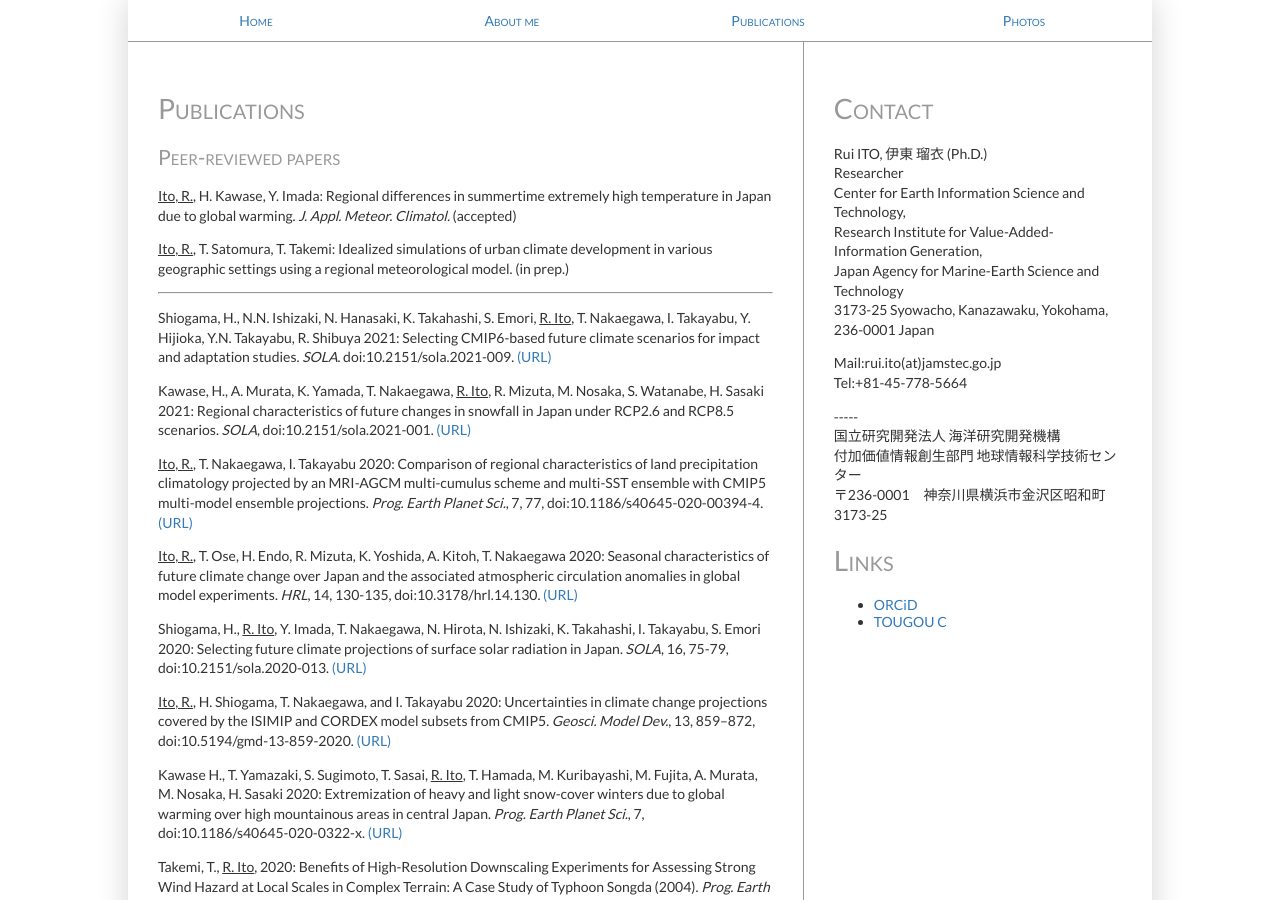
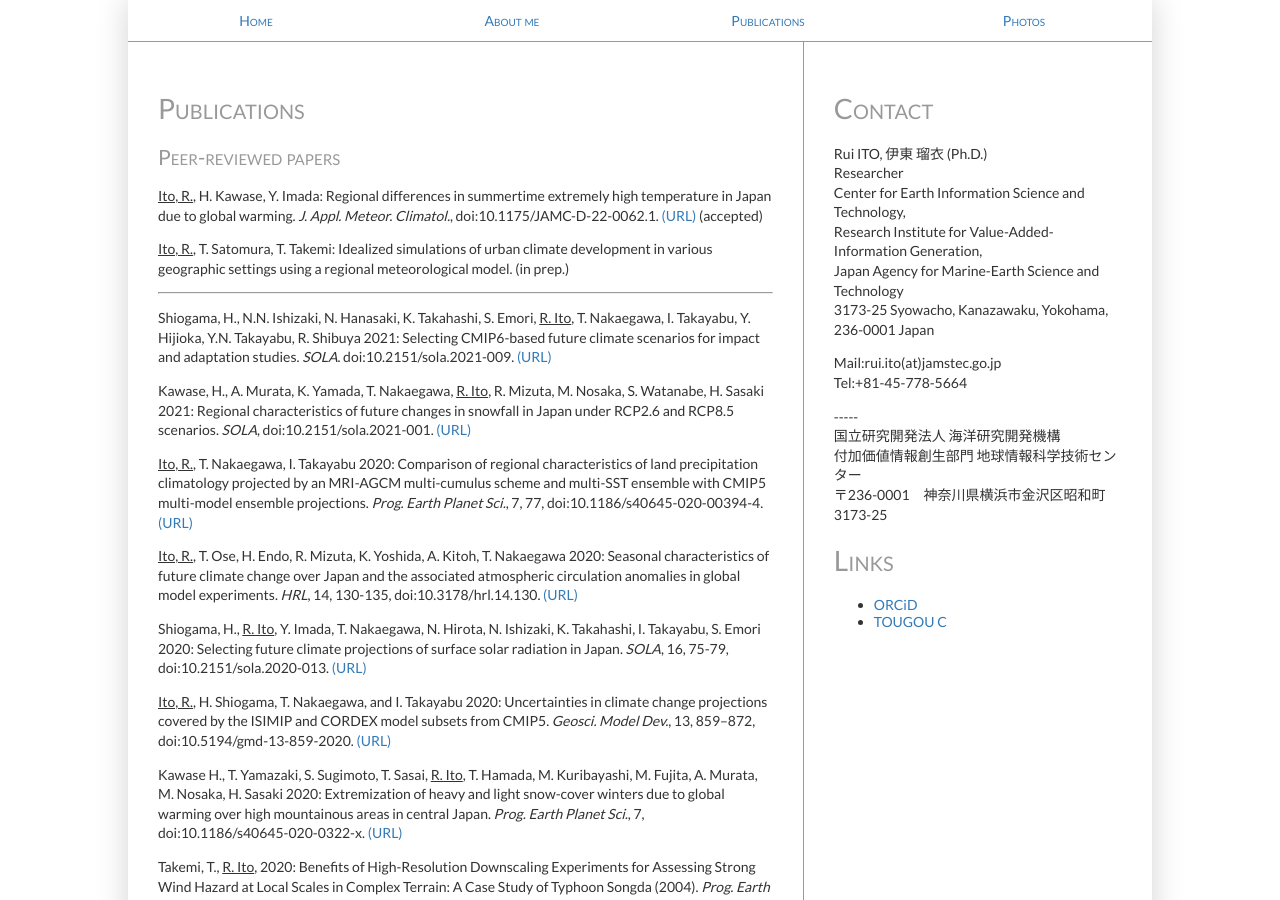
Before and after one commit to rui-climbiz/rui-climbiz.github.io, a Jekyll site: the page built from publications.html, in a window 1280 px wide and 900 px high. Built offline with Jekyll 4.4.1, drawn with Linux system fonts in a browser that asks for light colours.

Commit message:
Update publications.html

```diff
--- a/publications.html
+++ b/publications.html
@@ -5,7 +5,7 @@
 ---
 <h1>Publications</h1>
 <h2>Peer-reviewed papers</h2>
-<p><u>Ito, R.</u>, H. Kawase, Y. Imada: Regional differences in summertime extremely high temperature in Japan due to global warming. <i>J. Appl. Meteor. Climatol.</i> (accepted)</p>
+<p><u>Ito, R.</u>, H. Kawase, Y. Imada: Regional differences in summertime extremely high temperature in Japan due to global warming. <i>J. Appl. Meteor. Climatol.</i>, doi:10.1175/JAMC-D-22-0062.1. <a href="https://doi.org/10.1175/JAMC-D-22-0062.1">(URL)</a> (accepted)</p>
 <p><u>Ito, R.</u>, T. Satomura, T. Takemi: Idealized simulations of urban climate development in various geographic settings using a regional meteorological model. (in prep.)</p>
 <hr>
 <p>Shiogama, H., N.N. Ishizaki, N. Hanasaki, K. Takahashi, S. Emori, <u>R. Ito</u>, T. Nakaegawa, I. Takayabu, Y. Hijioka, Y.N. Takayabu, R. Shibuya 2021: Selecting CMIP6-based future climate scenarios for impact and adaptation studies. <i>SOLA</i>. doi:10.2151/sola.2021-009. <a href="https://doi.org/10.2151/sola.2021-009">(URL)</a></p>
```
